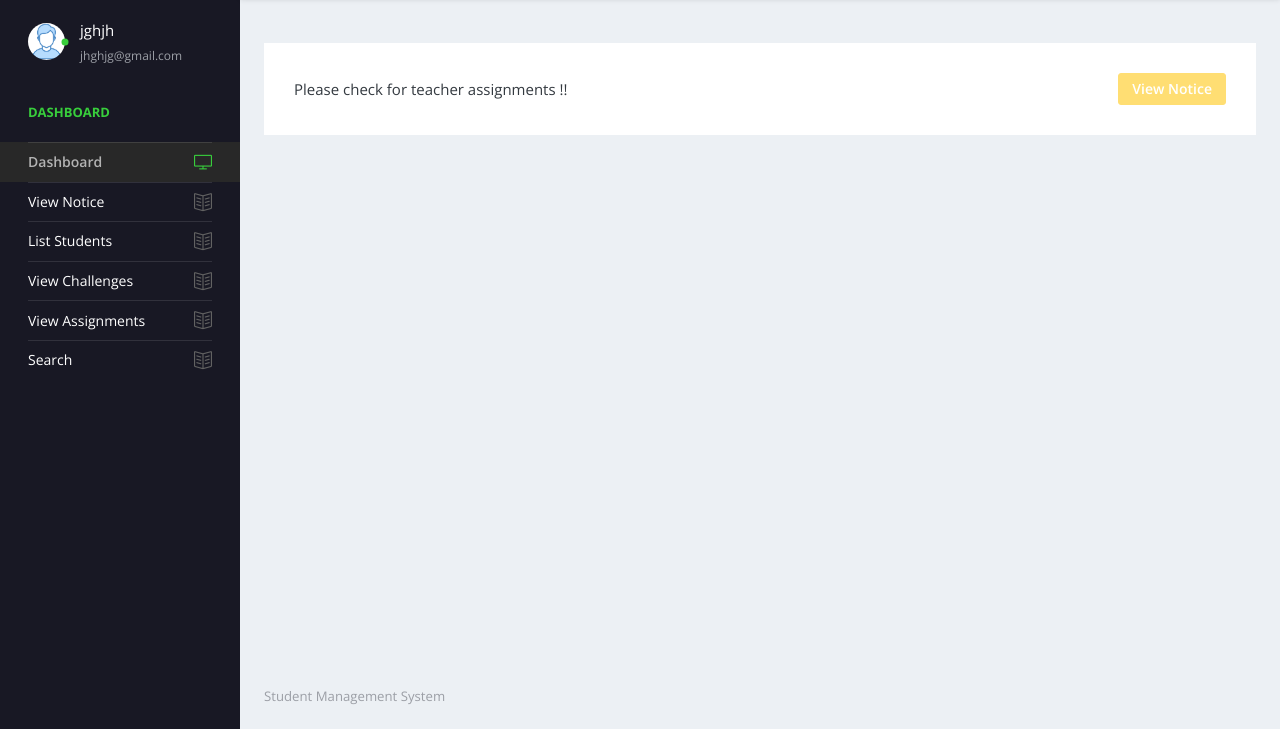
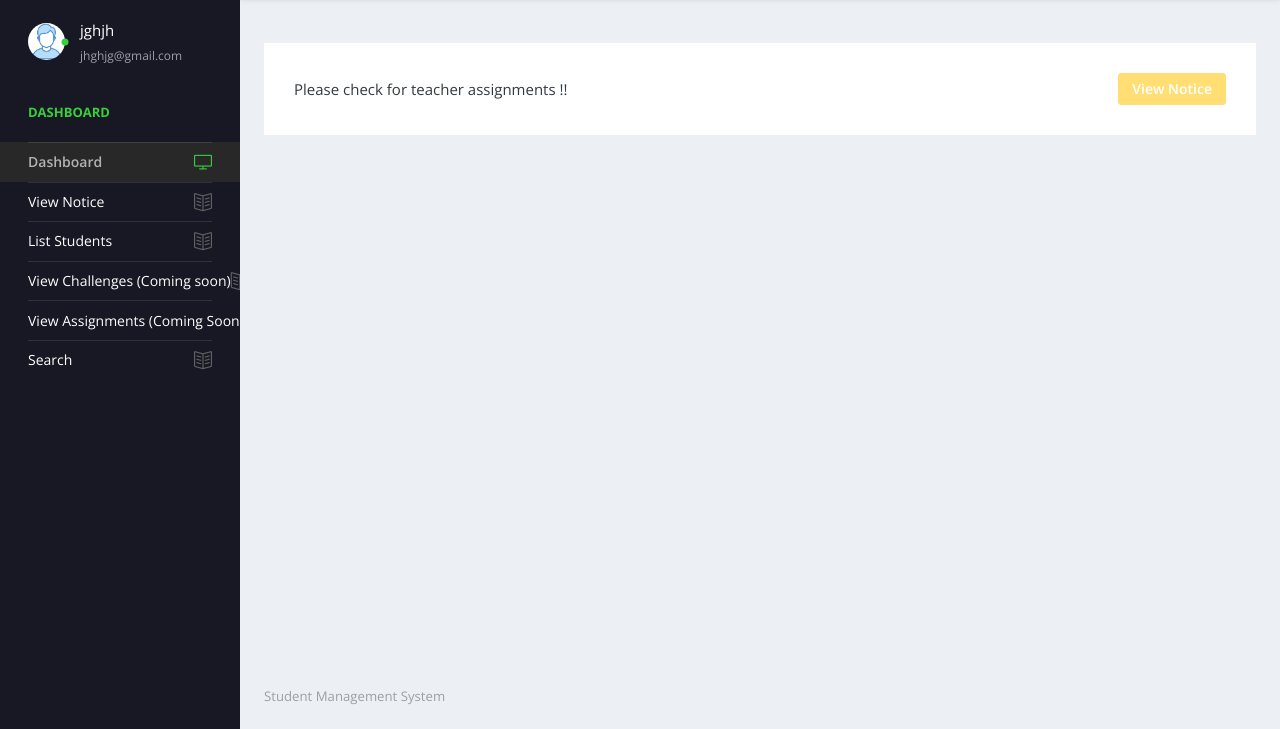
Before and after one commit to hviet03/CodenPunch, a PHP site: page /student/dashboard.php in a window 1280 px wide. Shown: the part 71-800 px from the top of the page. Run offline with PHP 8.4, Linux system fonts and the light colour scheme; a user stored in the database is signed in; data comes from the database, SQL or seed files in the repository; some libraries are stand-ins or nearby versions.

Commit message:
Update sidebar.php

```diff
--- a/student/includes/sidebar.php
+++ b/student/includes/sidebar.php
@@ -50,13 +50,13 @@ foreach($results as $row)
             </li>
             <li class="nav-item">
               <a class="nav-link" href="challenges.php">
-                <span class="menu-title">View Challenges</span>
+                <span class="menu-title">View Challenges (Coming soon)</span>
                 <i class="icon-book-open menu-icon"></i>
               </a>
             </li>
             <li class="nav-item">
               <a class="nav-link" href="view-assigments.php">
-                <span class="menu-title">View Assignments</span>
+                <span class="menu-title">View Assignments (Coming Soon)</span>
                 <i class="icon-book-open menu-icon"></i>
               </a>
             </li>
```
